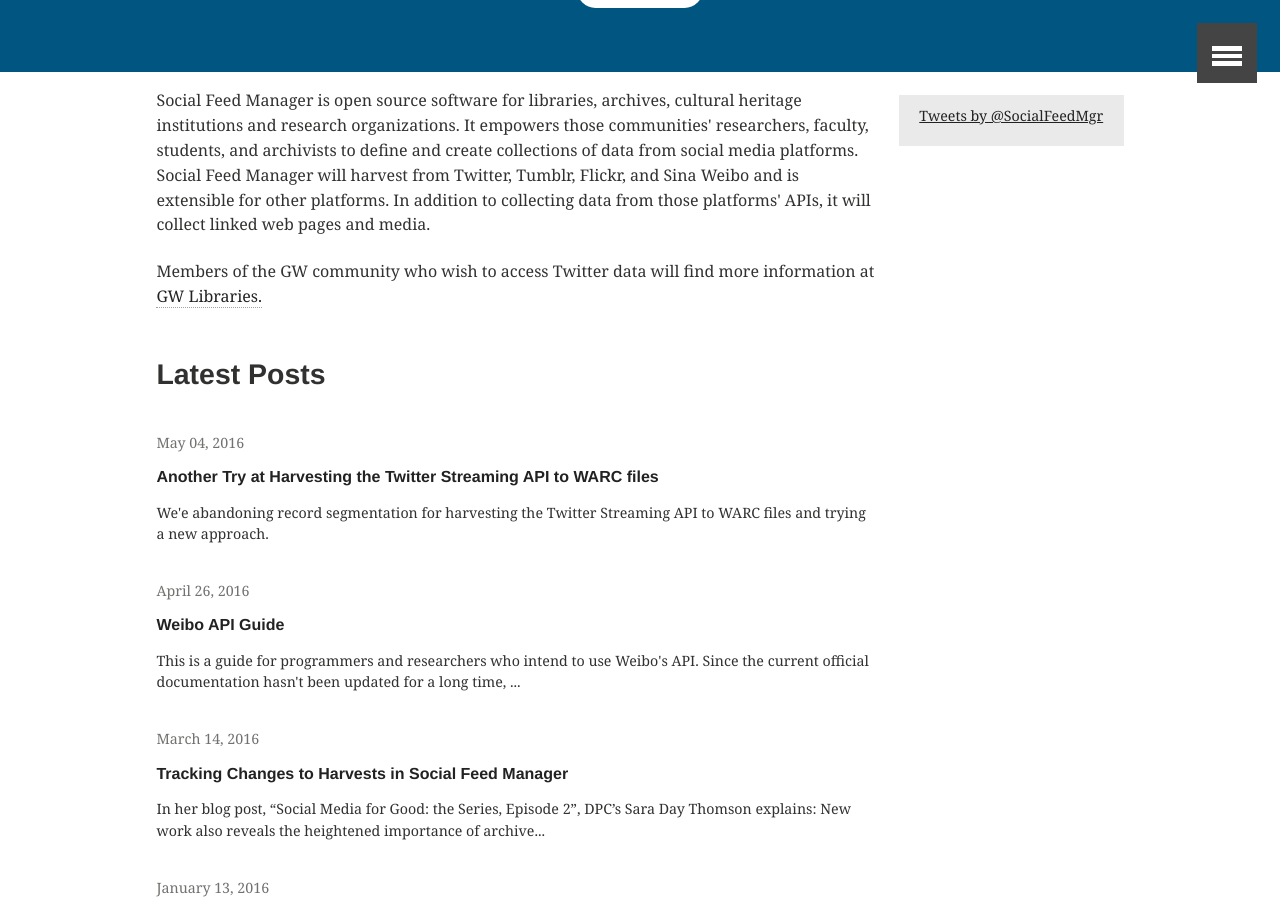
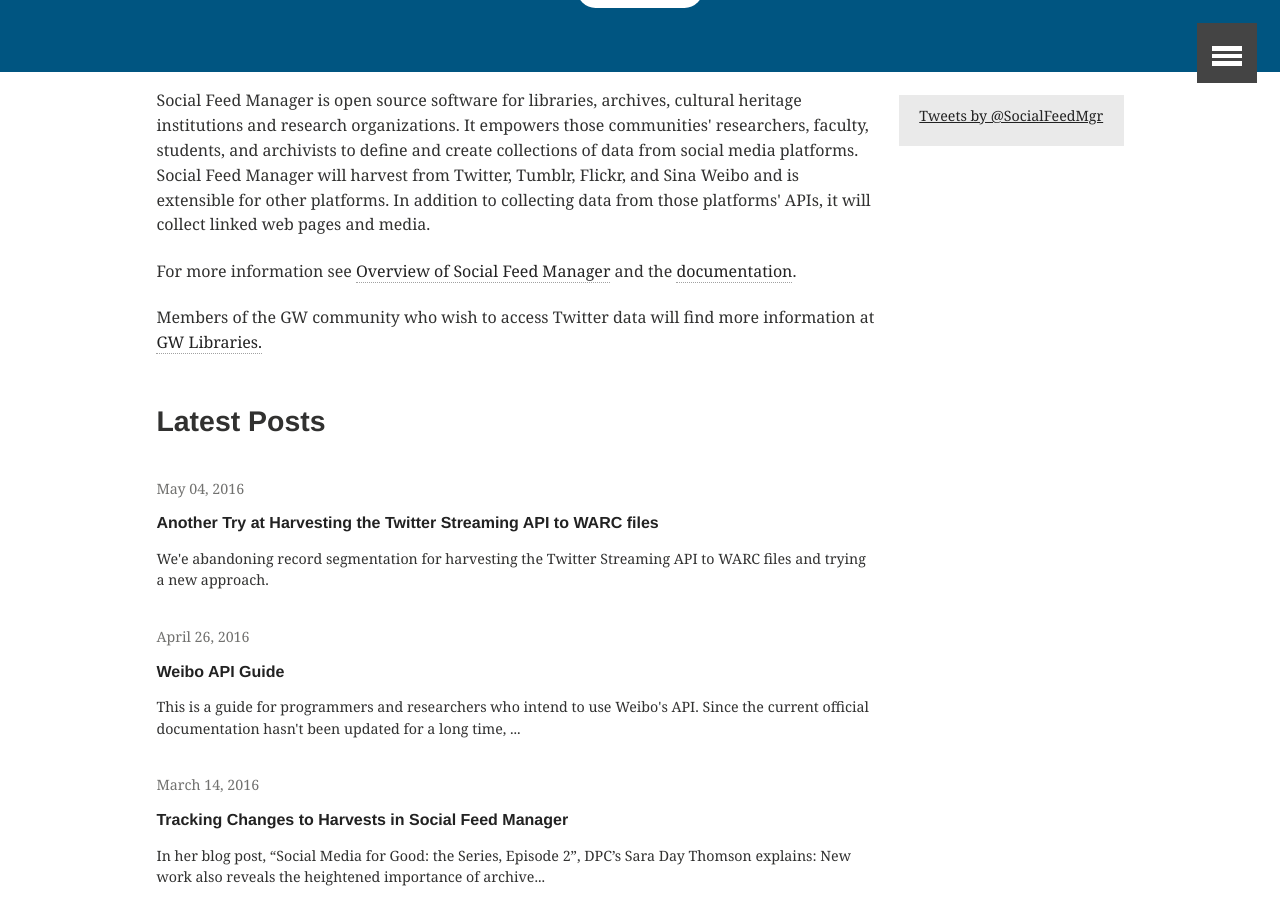
Before and after one commit to gwu-libraries/sfm-ui, a Jekyll site: the page built from index.md, in a window 1280 px wide and 900 px high, scrolled down 415 px. Built offline with Jekyll 4.4.1, drawn with Linux system fonts in a browser that asks for light colours; comment, search, counter and statistics services are not loaded.

Commit message:
link to overview from home page

```diff
--- a/index.md
+++ b/index.md
@@ -7,6 +7,8 @@
 ---
 <div class="tiles">
   <div class="tile"><p>Social Feed Manager is open source software for libraries, archives, cultural heritage institutions and research organizations. It empowers those communities' researchers, faculty, students, and archivists to define and create collections of data from social media platforms. Social Feed Manager will harvest from Twitter, Tumblr, Flickr, and Sina Weibo and is extensible for other platforms.  In addition to collecting data from those platforms' APIs, it will collect linked web pages and media.</p>
+  <p>For more information see <a href="{{ site.github.url }}/about/overview">Overview of Social Feed Manager</a> and the <a href="https://sfm.readthedocs.org">documentation</a>.</p>
+
   <p>Members of the GW community who wish to access Twitter data will find more information at <a href="https://library.gwu.edu/scholarly-technology-group/social-feed-manager">GW Libraries.</a></p></div>
   <div class="tile"><h2>Latest Posts</h2></div>
   {% for post in site.posts %}
```
